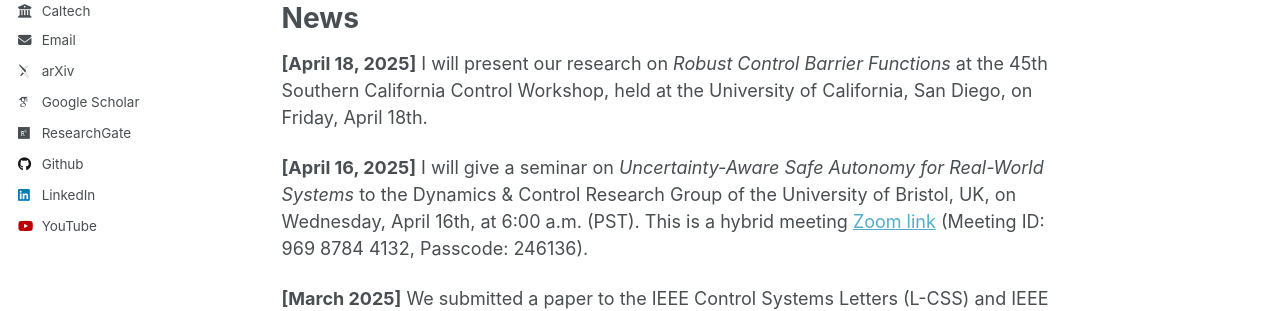
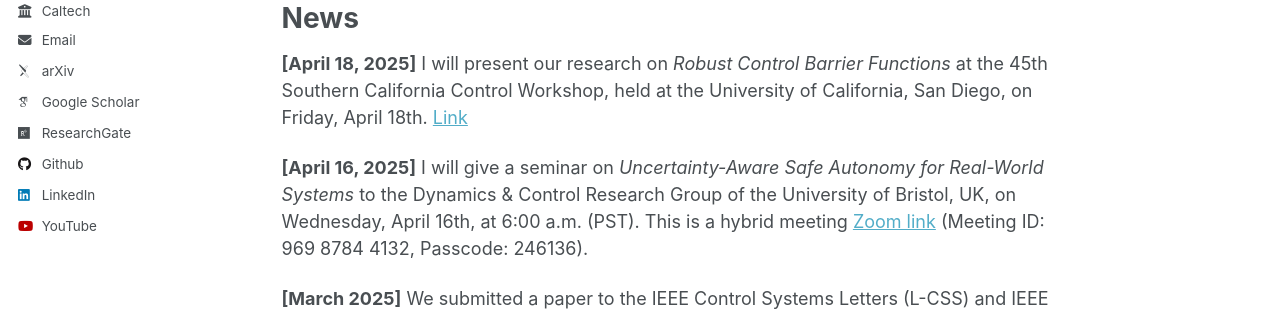
Before and after one commit to ersindas/ersindas.github.io, a Jekyll site: the page built from _pages/about.md, in a window 1280 px wide and 900 px high. Shown: the part 408-719 px from the top of the window. Built offline with Jekyll 4.4.1, drawn with Linux system fonts in a browser that asks for light colours; some web fonts are replaced.

Commit message:
Update about.md
Workshop

```diff
--- a/_pages/about.md
+++ b/_pages/about.md
@@ -13,7 +13,7 @@ I conduct research on robust control systems, state estimation, system identific
 
 News
 ======
-**[April 18, 2025]** I will present our research on *Robust Control Barrier Functions* at the 45th Southern California Control Workshop, held at the University of California, San Diego, on Friday, April 18th.
+**[April 18, 2025]** I will present our research on *Robust Control Barrier Functions* at the 45th Southern California Control Workshop, held at the University of California, San Diego, on Friday, April 18th. [Link](http://terrano.ucsd.edu/jorge/sccw/index.html)
 
 **[April 16, 2025]** I will give a seminar on *Uncertainty-Aware Safe Autonomy for Real-World Systems* to the Dynamics & Control Research Group of the University of Bristol, UK, on Wednesday, April 16th, at 6:00 a.m. (PST). This is a hybrid meeting [Zoom link](https://bristol-ac-uk.zoom.us/j/96987844132?pwd=aUNnx6lfS62ee1R4WKpYcPUvfM659k.1) (Meeting ID: 969 8784 4132, Passcode: 246136).
 
```
